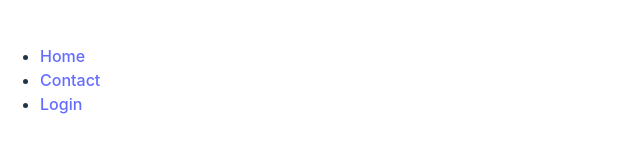
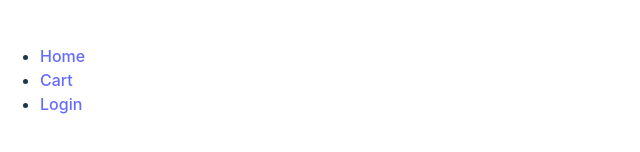
Before and after one commit to Gen639/1r-proyecto-ecommerce-fullstack, a React (Vite) app in the folder ecommerce-frontend/: page / in a window 1280 px wide. Shown: the part 320-472 px from the top of the page, without its empty margins (0-640 px from the left). Built offline with nearby package versions, Linux system fonts and the light colour scheme.

Commit message:
cart added just route

```diff
--- a/ecommerce-frontend/src/components/home.jsx
+++ b/ecommerce-frontend/src/components/home.jsx
@@ -14,7 +14,7 @@ const MainMenu = () => {
 					</li>
 					<li className="main-menu__item">
 						<Link to="#" className="main-menu__link">
-							Contact
+							Cart
 						</Link>
 					</li>
 					<li className="main-menu__item">
```
